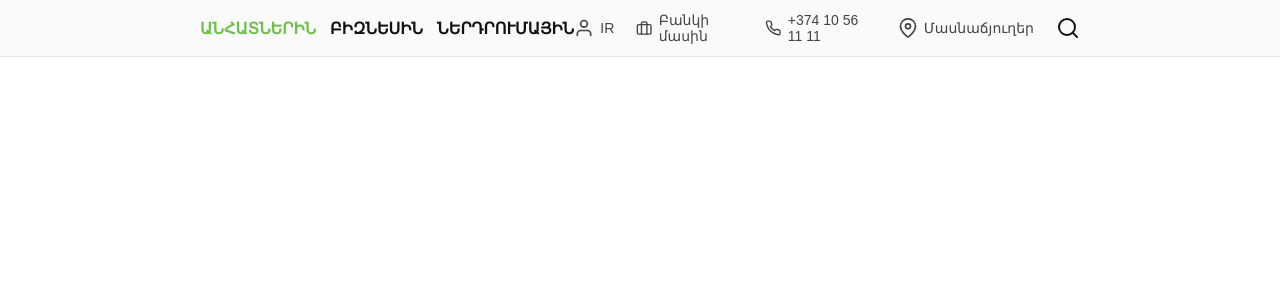
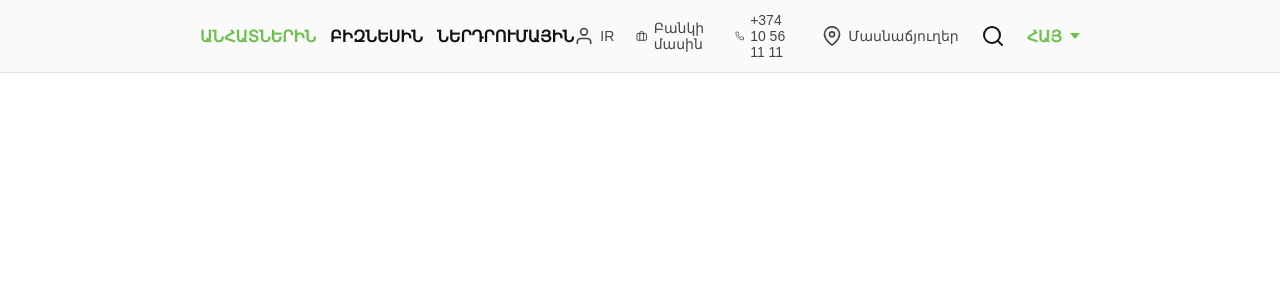
Before and after one commit to Artur-2013/Ameriabanak-react, a React (Vite) app: page / in a window 1280 px wide. Shown: the top 300 px of the page. Built offline with nearby package versions, Linux system fonts and the light colour scheme.

Commit message:
DropList

```diff
--- a/src/componnents/Header/Header.css
+++ b/src/componnents/Header/Header.css
@@ -52,3 +52,63 @@
   color: #111;
   padding: 0;
 }
+.top-nav__lang {
+  position: relative;
+}
+
+.top-nav__lang-btn {
+  display: flex;
+  align-items: center;
+  gap: 8px;
+  background: none;
+  border: none;
+  cursor: pointer;
+  font-size: 16px;
+  font-weight: 700;
+  color: #6cc04a;
+  padding: 0;
+}
+
+.top-nav__arrow {
+  width: 0;
+  height: 0;
+  border-left: 5px solid transparent;
+  border-right: 5px solid transparent;
+  border-top: 6px solid #6cc04a;
+  transition: transform 0.2s;
+}
+
+.top-nav__arrow.open {
+  transform: rotate(180deg);
+}
+
+.top-nav__lang-list {
+  position: absolute;
+  top: 34px;
+  right: 0;
+  list-style: none;
+  margin: 0;
+  padding: 6px 0;
+  background: #fff;
+  border: 1px solid #e5e5e5;
+  border-radius: 8px;
+  min-width: 80px;
+  box-shadow: 0 4px 12px rgba(0, 0, 0, 0.1);
+  z-index: 100;
+}
+
+.top-nav__lang-list li {
+  padding: 8px 16px;
+  cursor: pointer;
+  font-size: 15px;
+  font-weight: 600;
+  color: #222;
+}
+
+.top-nav__lang-list li:hover {
+  background: #f3f3f3;
+}
+
+.top-nav__lang-list li.selected {
+  color: #6cc04a;
+}
--- a/src/componnents/Header/TopNav.jsx
+++ b/src/componnents/Header/TopNav.jsx
@@ -1,14 +1,30 @@
-import { useState } from "react";
+import { useState, useRef, useEffect } from "react";
 import { FiUser, FiBriefcase, FiPhone, FiMapPin, FiSearch } from "react-icons/fi";
 
 function TopNav() {
   const [activeTab, setActiveTab] = useState("individuals");
+  const [lang, setLang] = useState("ՀԱՅ");
+  const [langOpen, setLangOpen] = useState(false);
+  const langRef = useRef(null);
 
   const tabs = [
     { id: "individuals", label: "Անհատներին" },
     { id: "business", label: "Բիզնեսին" },
     { id: "investment", label: "Ներդրումային" },
   ];
+
+  const languages = ["ՀԱՅ", "ENG", "РУС"];
+
+  // դրսում սեղմելիս փակել ցանկը
+  useEffect(() => {
+    const handleClickOutside = (e) => {
+      if (langRef.current && !langRef.current.contains(e.target)) {
+        setLangOpen(false);
+      }
+    };
+    document.addEventListener("mousedown", handleClickOutside);
+    return () => document.removeEventListener("mousedown", handleClickOutside);
+  }, []);
 
   return (
     <div className="top-nav">
@@ -44,6 +60,33 @@ function TopNav() {
         <button className="top-nav__search" aria-label="Search">
           <FiSearch size={24} />
         </button>
+
+        <div className="top-nav__lang" ref={langRef}>
+          <button
+            className="top-nav__lang-btn"
+            onClick={() => setLangOpen(!langOpen)}
+          >
+            {lang}
+            <span className={`top-nav__arrow ${langOpen ? "open" : ""}`}></span>
+          </button>
+
+          {langOpen && (
+            <ul className="top-nav__lang-list">
+              {languages.map((l) => (
+                <li
+                  key={l}
+                  className={l === lang ? "selected" : ""}
+                  onClick={() => {
+                    setLang(l);
+                    setLangOpen(false);
+                  }}
+                >
+                  {l}
+                </li>
+              ))}
+            </ul>
+          )}
+        </div>
       </div>
     </div>
   );
```
